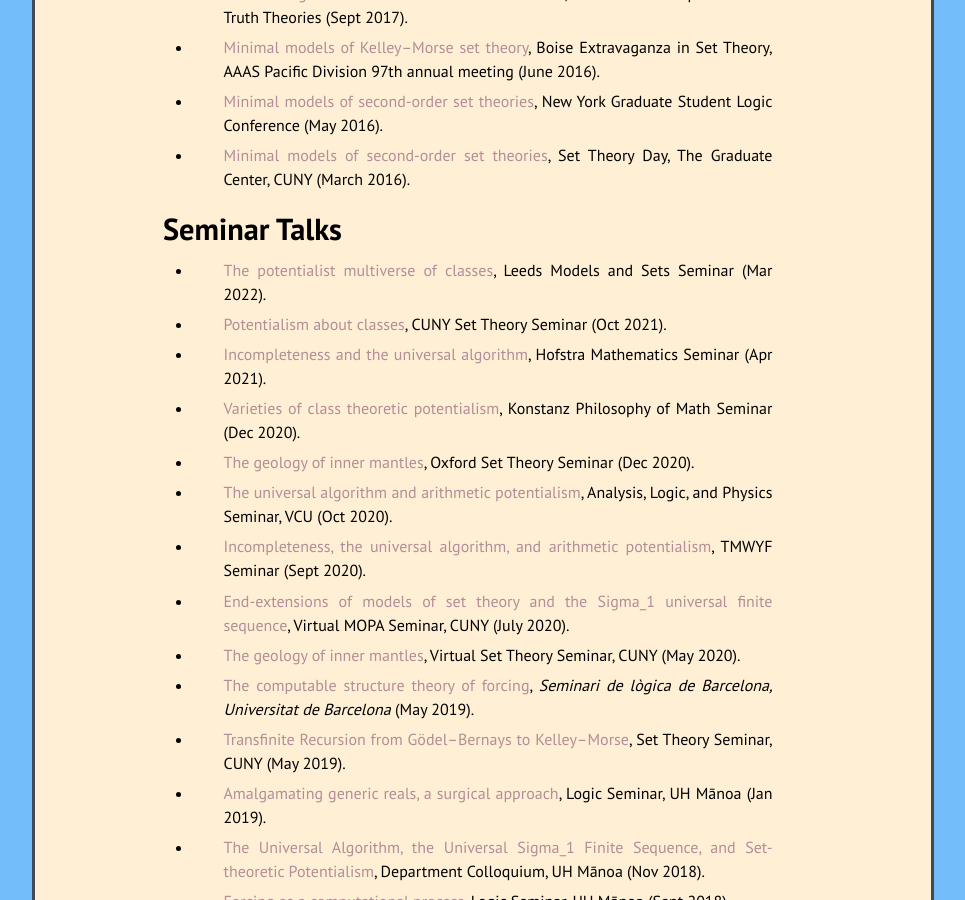
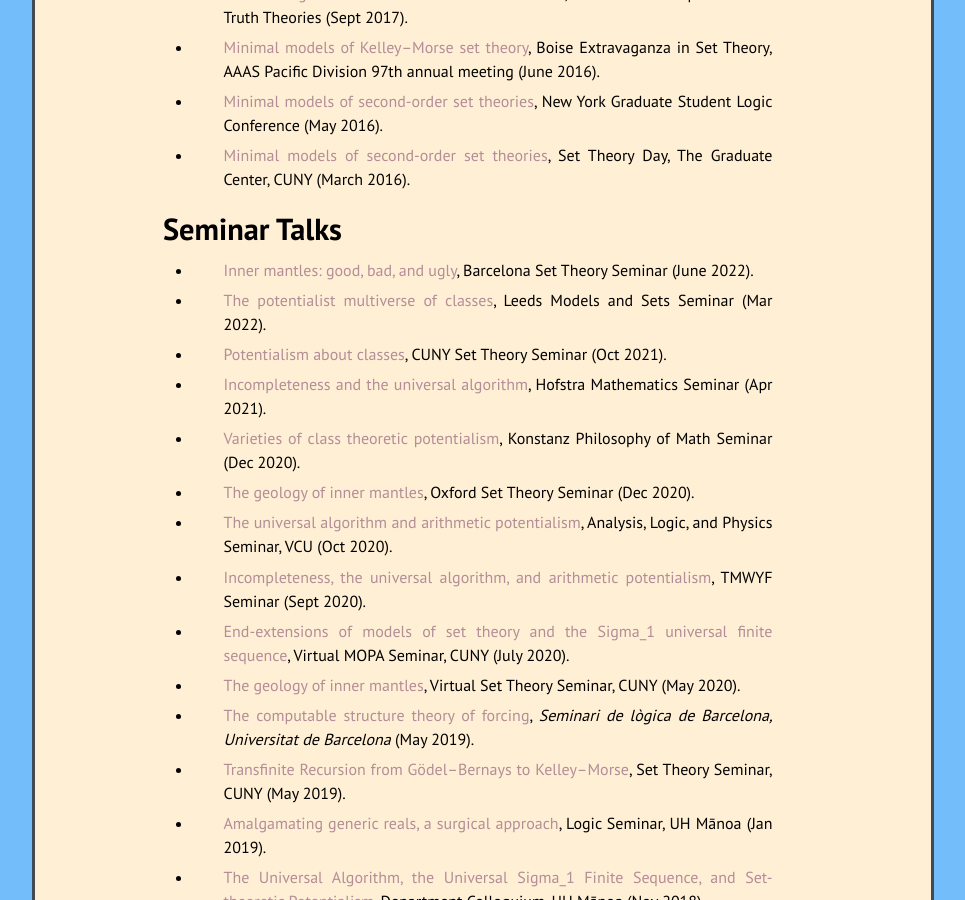
Before and after one commit to kamerynjw/kamerynjw.github.io, a Jekyll site: the page built from cv.md, in a window 1280 px wide and 900 px high, scrolled down 2175 px. Shown: the whole window, without its empty margins (157-1122 px from the left). Built offline with Jekyll 4.4.1, drawn with Linux system fonts in a browser that asks for light colours; nearby versions of some CDN libraries; some of the changed lines change nothing that is shown.

Commit message:
barcelona slides & talk page

```diff
--- a/_data/semtalks.yml
+++ b/_data/semtalks.yml
@@ -1,5 +1,11 @@
 
 # seminar talks to display in talks.md
+
+- href: "2022-june-barcelona"
+  title: "Inner mantles: good, bad, and ugly"
+  other: "Barcelona Set Theory Seminar"
+  date: "June 2022"
+
 
 - href: "2022-mar-leeds"
   title: "The potentialist multiverse of classes"
--- /dev/null
+++ b/research/talks/2022-june-barcelona.md
@@ -0,0 +1,14 @@
+---
+layout: page
+title: "Inner mantles: good, bad, and ugly"
+permalink: /research/talks/2022-june-barcelona/
+excerpt: "This is a  talk in the Barcelona Set Theory Seminary on 2022 June 15."
+---
+
+This is a  talk in the [Barcelona Set Theory Seminary](http://www.ub.edu/slb/logic_seminars.html) on 2022 June 15.
+
+[[slides]({{ page.url }}geology.pdf)]
+
+An inner model is a ground if V is a set forcing extension of it. The intersection of the grounds is the mantle, an inner model of ZFC which enjoys many nice properties. Fuchs, Hamkins, and Reitz showed that the mantle is highly malleable. Namely, they showed that every model of set theory is the mantle of class forcing extension. This then raises the possibility of iterating the definition of the mantle—the mantle, the mantle of the mantle, and so on, taking intersections at limit stages—to obtain even deeper inner models, call these inner mantles.
+
+In this talk I will present some results, both positive and negative, about the sequence of inner mantles, answering some questions of Fuchs, Hamkins, and Reitz, results which are analogues of classic results about the sequence of iterated HODs. On the positive side: (Joint with Reitz) Every model of set theory is the eta-th inner mantle of a class forcing extension for any ordinal eta in the model. On the negative side: The sequence of inner mantles may fail to carry through at limit stages. Specifically, it is consistent that the omega-th inner mantle not be a definable class and it is consistent that it be a definable inner model of ¬AC.
```
Also changed, not shown: 1 other file.
